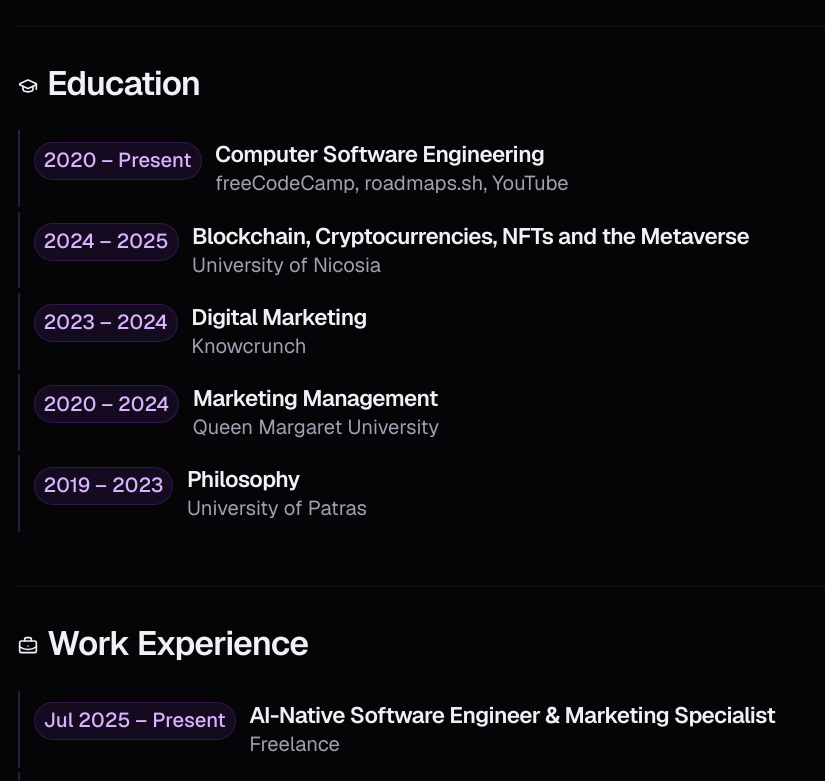
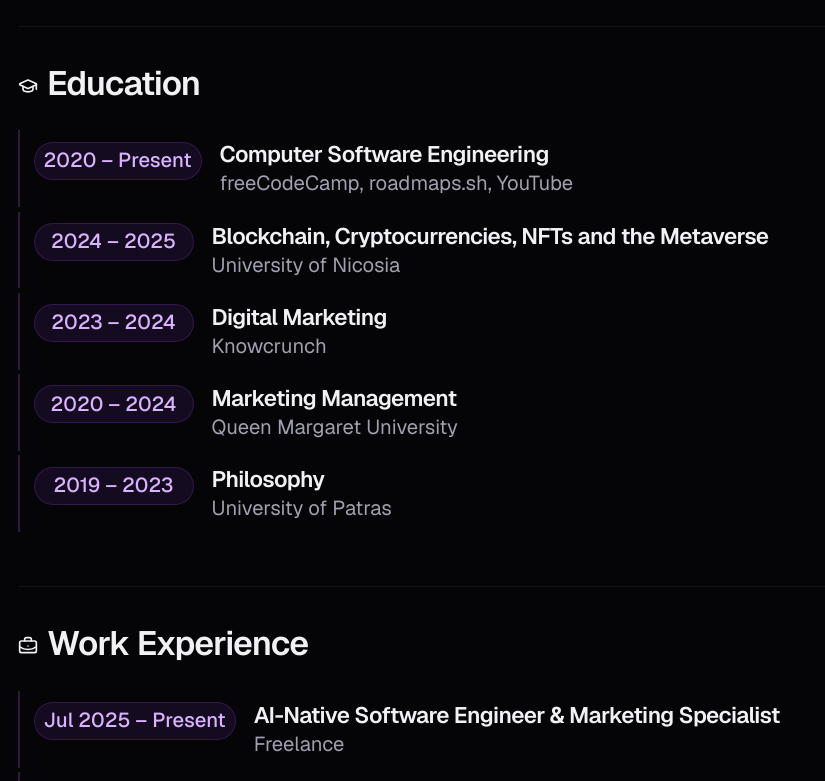
Before and after one commit to alekostsardoulias/alekos-website, a Next.js app: page /en/about in a window 1280 px wide. Shown: the part 1620-2401 px from the top of the page, without its empty margins (0-825 px from the left). Built offline with nearby package versions, Linux system fonts and the light colour scheme.

Commit message:
fix: restore CTA spacing, align timeline dates, replace Mail with MailOpen icon

```diff
--- a/src/app/[locale]/articles/[slug]/page.tsx
+++ b/src/app/[locale]/articles/[slug]/page.tsx
@@ -78,7 +78,7 @@
         </div>
       </article>
 
-      <CtaSection />
+      <CtaSection className="mt-16 md:mt-20" />
     </PageLayout>
   );
 }
--- a/src/app/[locale]/articles/page.tsx
+++ b/src/app/[locale]/articles/page.tsx
@@ -40,7 +40,7 @@
         readingTimeLabel={t('readingTime')}
       />
 
-      <CtaSection />
+      <CtaSection className="mt-20" />
 
     </PageLayout>
   );
--- a/src/app/[locale]/case-studies/[slug]/page.tsx
+++ b/src/app/[locale]/case-studies/[slug]/page.tsx
@@ -78,7 +78,7 @@
         </div>
       </article>
 
-      <CtaSection />
+      <CtaSection className="mt-16 md:mt-20" />
     </PageLayout>
   );
 }
--- a/src/app/[locale]/contact/page.tsx
+++ b/src/app/[locale]/contact/page.tsx
@@ -1,5 +1,5 @@
 import { useTranslations } from 'next-intl';
-import { Mail } from 'lucide-react';
+import { MailOpen } from 'lucide-react';
 import { PageLayout } from '@/components/page-layout';
 import { BrandIcon } from '@/components/ui/brand-icon';
 import type { Metadata } from 'next';
@@ -41,7 +41,7 @@
       {/* Email CTA Card */}
       <div className="rounded-2xl border border-purple-400/10 bg-gradient-to-r from-purple-500/5 to-blue-500/5 backdrop-blur-sm p-8 text-center mb-8">
         <div className="inline-flex items-center justify-center w-14 h-14 rounded-xl bg-purple-500/10 text-purple-400 mb-4">
-          <Mail size={28} />
+          <MailOpen size={28} />
         </div>
         <h2 className="text-3xl font-semibold text-text-primary mb-2">
           {t('emailCTA.heading')}
@@ -52,7 +52,7 @@
           className="inline-flex items-center gap-2 rounded-lg border border-purple-400/20 bg-purple-500/10 px-5 py-2.5 text-lg font-medium text-purple-400
                      transition-all duration-200 hover:bg-purple-500/20 hover:border-purple-400/30 motion-safe:hover:scale-[1.02]"
         >
-          <Mail size={16} />
+          <MailOpen size={16} />
           {t('emailCTA.button')}
         </a>
         <p className="mt-4 text-lg text-text-tertiary">
--- a/src/components/about/education-timeline.tsx
+++ b/src/components/about/education-timeline.tsx
@@ -23,10 +23,10 @@
         {items.map((item, i) => (
           <div
             key={i}
-            className="flex gap-3 py-2 ps-3 border-s-2 border-purple-400/20 animate-fade-up"
+            className="flex gap-4 py-2 ps-3 border-s-2 border-purple-400/20 animate-fade-up"
             style={{ animationDelay: `${i * 100}ms` }}
           >
-            <span className="inline-block px-2 py-0.5 rounded-full text-lg font-medium bg-purple-500/10 text-purple-300 border border-purple-500/20 shrink-0 h-fit mt-0.5">
+            <span className="inline-block px-2 py-0.5 rounded-full text-lg font-medium bg-purple-500/10 text-purple-300 border border-purple-500/20 shrink-0 h-fit mt-0.5 min-w-[160px] text-center">
               {item.year}
             </span>
             <div className="min-w-0">
--- a/src/components/about/work-timeline.tsx
+++ b/src/components/about/work-timeline.tsx
@@ -21,10 +21,10 @@
         {items.map((item, i) => (
           <div
             key={i}
-            className="flex gap-3 py-2 ps-3 border-s-2 border-purple-400/20 animate-fade-up"
+            className="flex gap-4 py-2 ps-3 border-s-2 border-purple-400/20 animate-fade-up"
             style={{ animationDelay: `${i * 100}ms` }}
           >
-            <span className="inline-block px-2 py-0.5 rounded-full text-lg font-medium bg-purple-500/10 text-purple-300 border border-purple-500/20 shrink-0 h-fit mt-0.5">
+            <span className="inline-block px-2 py-0.5 rounded-full text-lg font-medium bg-purple-500/10 text-purple-300 border border-purple-500/20 shrink-0 h-fit mt-0.5 min-w-[160px] text-center">
               {item.year}
             </span>
             <div className="min-w-0">
--- a/src/components/cta-section.tsx
+++ b/src/components/cta-section.tsx
@@ -3,14 +3,18 @@
 import { useTranslations } from 'next-intl';
 import { Link } from '@/i18n/navigation';
 
-export function CtaSection() {
+interface CtaSectionProps {
+  className?: string;
+}
+
+export function CtaSection({ className = '' }: CtaSectionProps) {
   const t = useTranslations('home');
   const heading = t('featured.cta.heading');
   const subtitle = t('featured.cta.subtitle');
   const button = t('featured.cta.button');
 
   return (
-    <div className="rounded-2xl border border-purple-400/10 bg-gradient-to-r from-purple-500/5 to-blue-500/5 backdrop-blur-sm p-8 md:p-12 text-center">
+    <div className={`rounded-2xl border border-purple-400/10 bg-gradient-to-r from-purple-500/5 to-blue-500/5 backdrop-blur-sm p-8 md:p-12 text-center ${className}`}>
       <h2 className="text-3xl md:text-4xl font-bold text-text-primary mb-3">
         {heading}
       </h2>
--- a/src/components/home-featured.tsx
+++ b/src/components/home-featured.tsx
@@ -55,7 +55,7 @@
         ))}
       </div>
 
-      <CtaSection />
+      <CtaSection className="mt-20" />
     </section>
   );
 }
--- a/src/components/page-summaries.tsx
+++ b/src/components/page-summaries.tsx
@@ -1,6 +1,6 @@
 import { useTranslations } from 'next-intl';
 import { Link } from '@/i18n/navigation';
-import { CircleUser, BriefcaseBusiness, FileText, Mail } from 'lucide-react';
+import { CircleUser, BriefcaseBusiness, FileText, MailOpen } from 'lucide-react';
 import { Card, CardHeader, CardTitle, CardContent } from '@/components/ui/card';
 
 const SUMMARIES = [
@@ -14,7 +14,7 @@
   about: CircleUser,
   work: BriefcaseBusiness,
   articles: FileText,
-  contact: Mail,
+  contact: MailOpen,
 };
 
 export function PageSummaries() {
```
